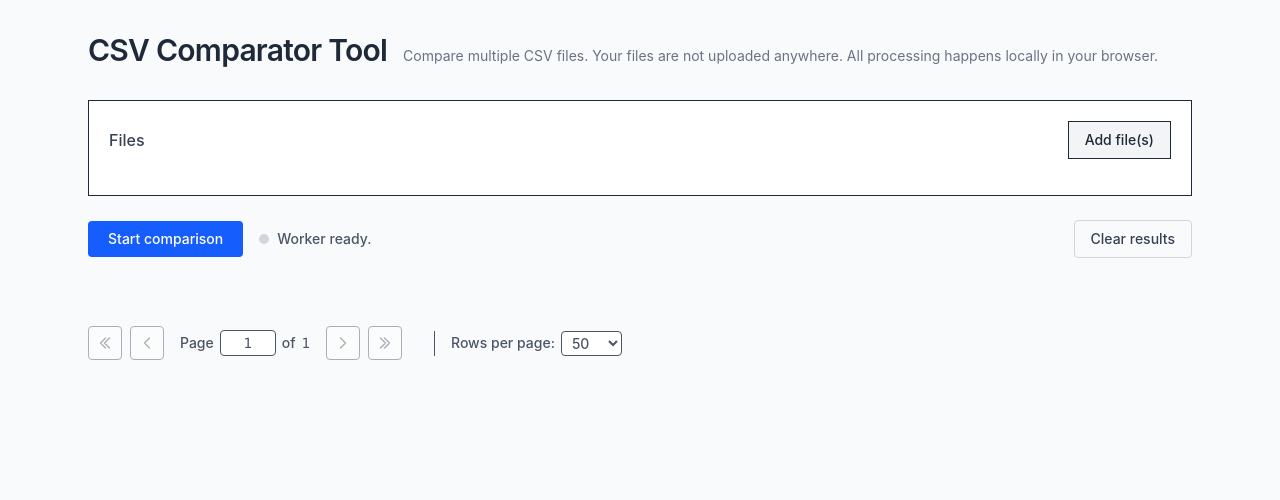
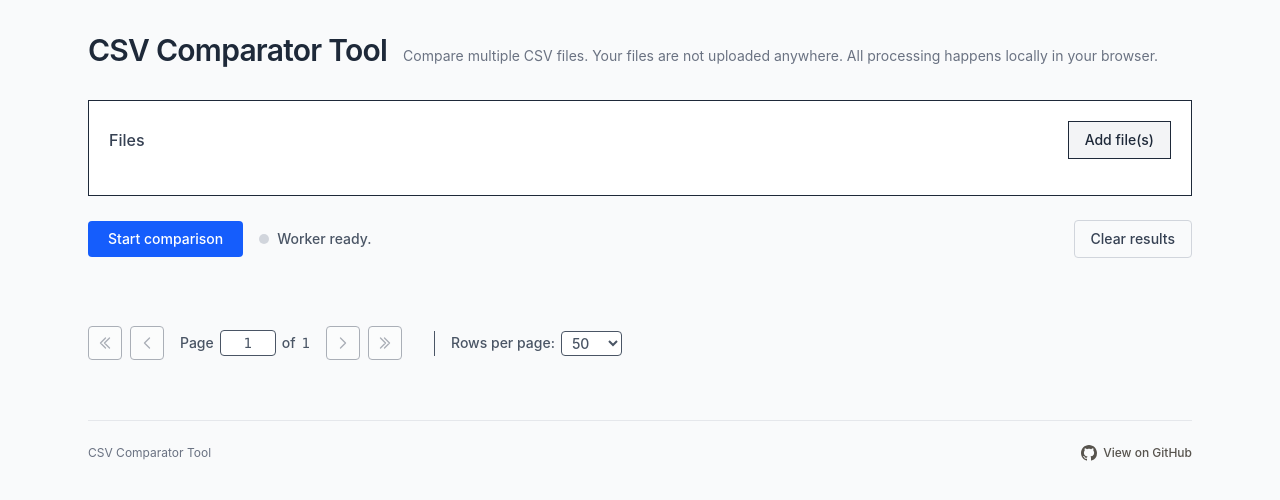
Before and after one commit to harchcode/csv-compare, a website built with Vite: page index.html in a window 1280 px wide. Built offline with nearby package versions, Linux system fonts and the light colour scheme.

Commit message:
add footer

```diff
--- a/index.html
+++ b/index.html
@@ -208,6 +208,26 @@
           </div>
         </div>
       </div>
+
+      <!-- Footer -->
+      <footer
+        class="border-t border-gray-200 mt-12 py-6 text-center text-xs text-gray-500 flex flex-col sm:flex-row items-center justify-between gap-2"
+      >
+        <p>CSV Comparator Tool</p>
+        <a
+          href="https://github.com/harchcode/csv-compare"
+          class="text-stone-600 hover:text-stone-800 hover:underline font-medium inline-flex items-center gap-1.5 transition-colors"
+          target="_blank"
+          rel="noopener noreferrer"
+        >
+          <svg class="w-4 h-4" viewBox="0 0 16 16" fill="currentColor">
+            <path
+              d="M8 0C3.58 0 0 3.58 0 8c0 3.54 2.29 6.53 5.47 7.59.4.07.55-.17.55-.38 0-.19-.01-.82-.01-1.49-2.01.37-2.53-.49-2.69-.94-.09-.23-.48-.94-.82-1.13-.28-.15-.68-.52-.01-.53.63-.01 1.08.58 1.23.82.72 1.21 1.87.87 2.33.66.07-.52.28-.87.51-1.07-1.78-.2-3.64-.89-3.64-3.95 0-.87.31-1.59.82-2.15-.08-.2-.36-1.02.08-2.12 0 0 .67-.21 2.2.82.64-.18 1.32-.27 2-.27.68 0 1.36.09 2 .27 1.53-1.04 2.2-.82 2.2-.82.44 1.1.16 1.92.08 2.12.51.56.82 1.27.82 2.15 0 3.07-1.87 3.75-3.65 3.95.29.25.54.73.54 1.48 0 1.07-.01 1.93-.01 2.2 0 .21.15.46.55.38A8.013 8.013 0 0016 8c0-4.42-3.58-8-8-8z"
+            />
+          </svg>
+          View on GitHub
+        </a>
+      </footer>
     </main>
 
     <script type="module" src="/src/main.ts"></script>
@@ -215,7 +235,7 @@
     <!-- Custom Tooltip -->
     <div
       id="custom-tooltip"
-      class="fixed z-50 opacity-0 pointer-events-none transition-opacity duration-150 bg-white border border-gray-200 text-gray-800 text-xs rounded-md shadow-xl p-3 max-w-md break-words flex flex-col pointer-events-none"
+      class="fixed z-50 opacity-0 transition-opacity duration-150 bg-white border border-gray-200 text-gray-800 text-xs rounded-md shadow-xl p-3 max-w-md break-words flex flex-col pointer-events-none"
       style="top: 0; left: 0"
     ></div>
   </body>
```
Also changed, not shown: 1 other file.
